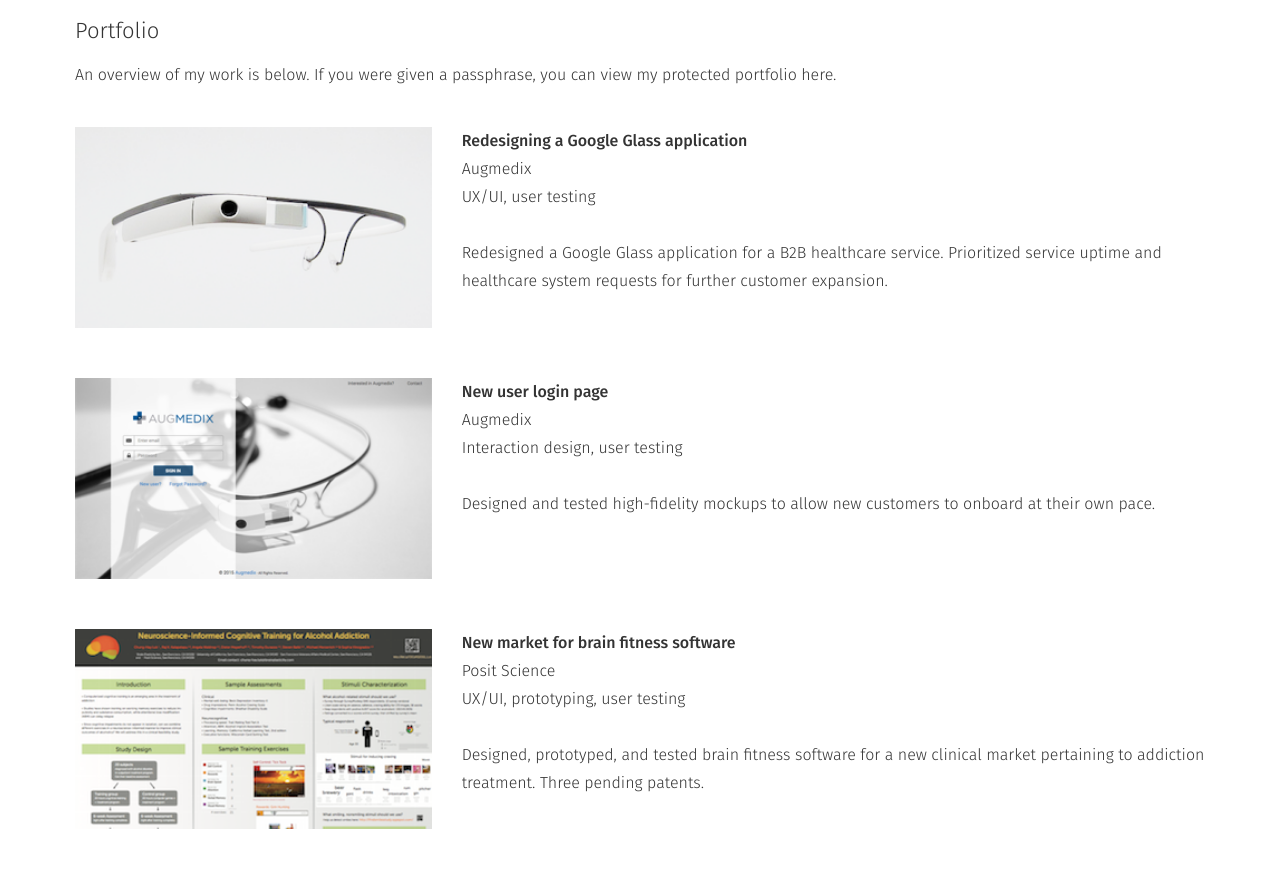
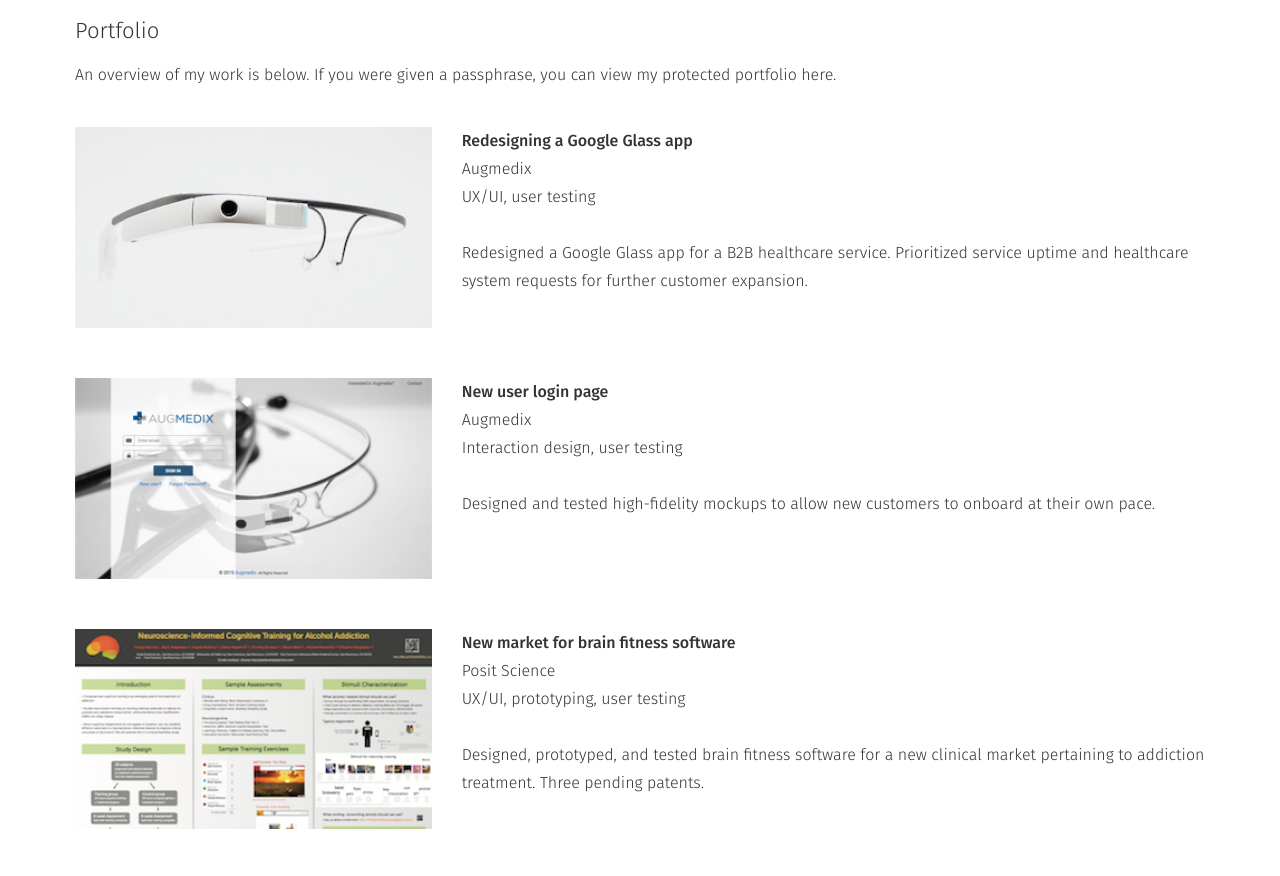
Before and after one commit to chunghay/chunghay.com, a plain HTML site: page index.html in a window 1280 px wide. Shown: the part 780-1656 px from the top of the page. Drawn offline with nearby package versions, Linux system fonts and the light colour scheme.

Commit message:
Change application to app

```diff
--- a/index.html
+++ b/index.html
@@ -101,11 +101,11 @@
               <img src="media/portfolio_thumbnails/glass_small.png" width="100%">
             </div>
             <div class="col-xs-8">
-              <span class="project-title">Redesigning a Google Glass application </span><br>
+              <span class="project-title">Redesigning a Google Glass app </span><br>
               Augmedix<br>
               UX/UI, user testing<br><br>
 
-              Redesigned a Google Glass application for a B2B healthcare service. Prioritized service uptime and healthcare system requests for further customer expansion.
+              Redesigned a Google Glass app for a B2B healthcare service. Prioritized service uptime and healthcare system requests for further customer expansion.
             </div>
           </div>
 
```
